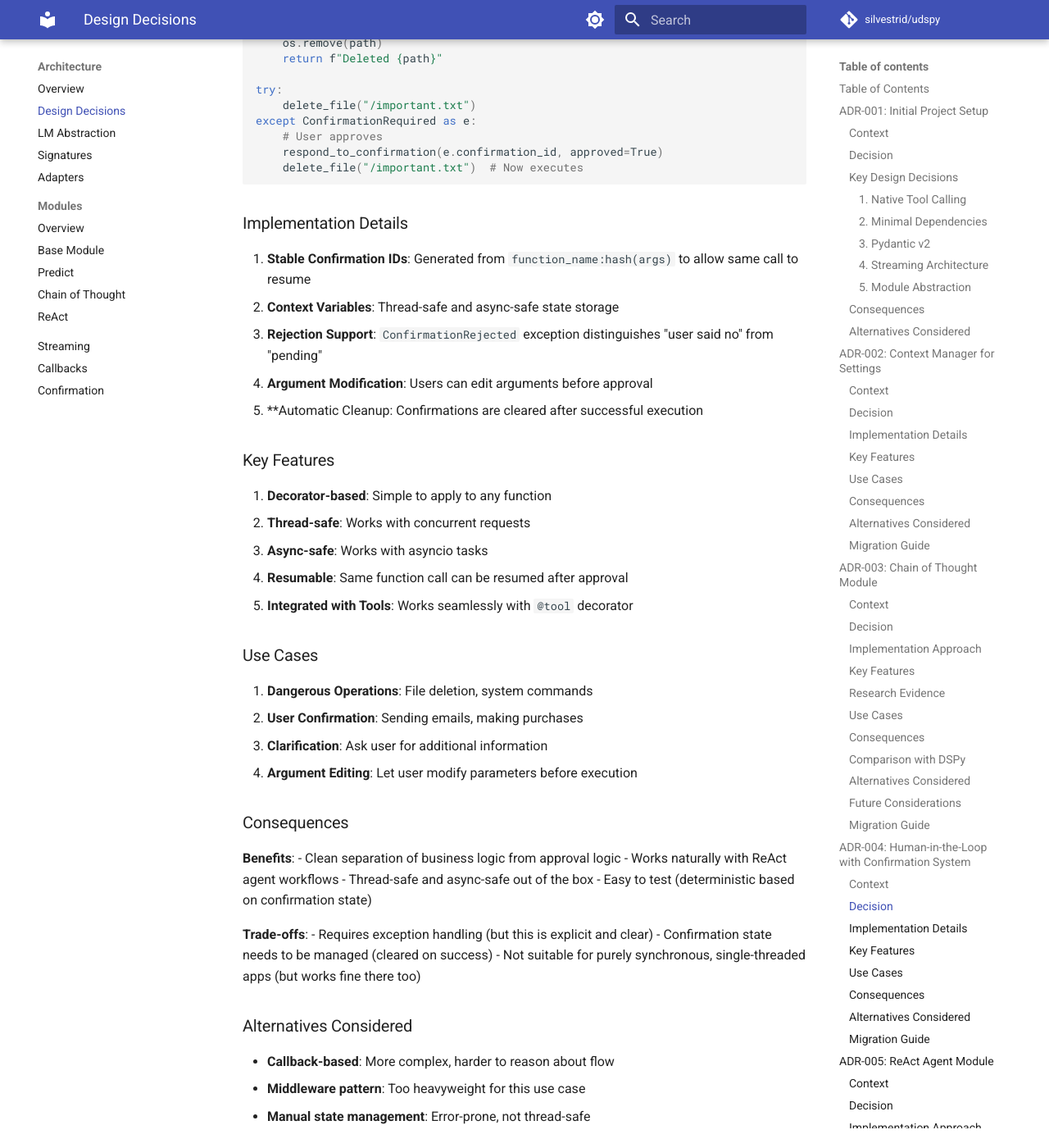
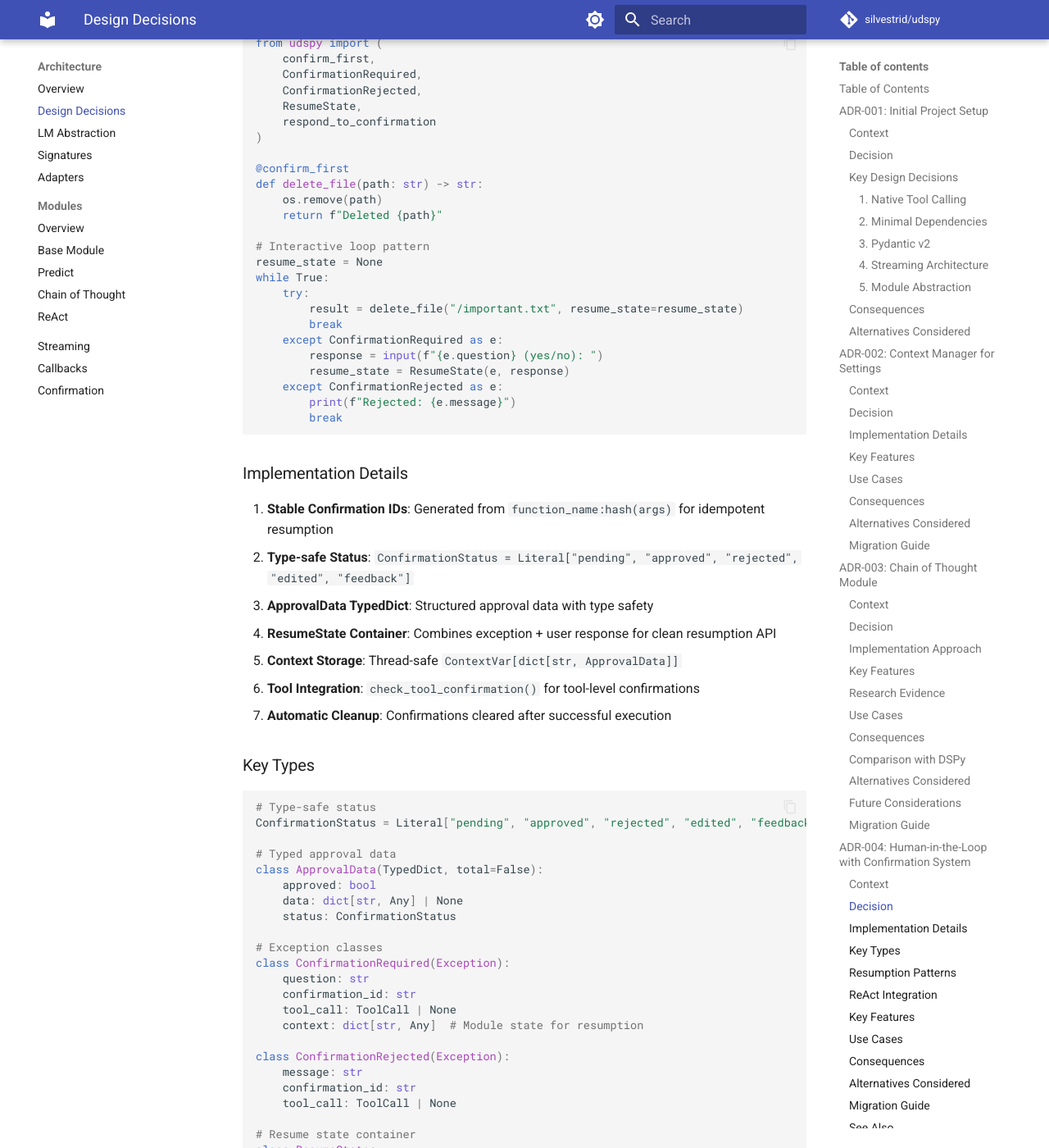
Before and after one commit to baserow/udspy, an MkDocs documentation site: the page built from docs/architecture/decisions.md, in a window 1280 px wide and 1400 px high, scrolled down 8705 px. Shown: the whole window at 82% size. Built offline with MkDocs 1.6.1 and Material for MkDocs 9.7.7, drawn with Linux system fonts in a browser that asks for light colours; comment, search, counter and statistics services are not loaded; some of the changed text lies outside the part shown.

Commit message:
docs: update ADR-004 with complete confirmation system features
Updated ADR-004 (Human-in-the-Loop with Confirmation System) to reflect
current implementation:

Added missing features:
- ResumeState class for clean resumption API
- Type-safe ConfirmationStatus Literal and ApprovalData TypedDict
- check_tool_confirmation() for tool-level confirmations
- Two resumption patterns (explicit respond vs ResumeState loop)
- ReAct integration details with trajectory enrichment

Enhanced documentation:
- Complete type definitions for all classes
- Detailed resumption patterns with code examples
- Expanded use cases (web APIs, batch processing)
- More comprehensive trade-offs section
- Additional alternatives considered
- Reference to detailed confirmation architecture doc

Marked as updated 2025-10-31 to track evolution of the feature.

🤖 Generated with [Claude Code](https://claude.com/claude-code)

Co-Authored-By: Claude <noreply@anthropic.com>

````diff
--- a/docs/architecture/decisions.md
+++ b/docs/architecture/decisions.md
@@ -360,84 +360,223 @@ Feature is additive - no migration needed.
 
 ## ADR-004: Human-in-the-Loop with Confirmation System
 
-**Date**: 2025-10-25
+**Date**: 2025-10-25 (Updated: 2025-10-31)
 
 **Status**: Accepted
 
 ### Context
 
-Many agent applications require human approval for certain actions (e.g., deleting files, sending emails, making purchases). We needed a clean way to suspend execution, ask for user input, and resume where we left off.
+Many agent applications require human approval for certain actions (e.g., deleting files, sending emails, making purchases). We needed a clean way to suspend execution, ask for user input, and resume where we left off. The system must support:
+- Multiple confirmation rounds (clarifications, edits, iterations)
+- State preservation for resumption
+- Thread-safe concurrent operations
+- Integration with ReAct agent trajectories
 
 ### Decision
 
-Implement an `@confirm_first` decorator that:
-- Suspends function execution before it runs
-- Raises `ConfirmationRequired` exception with context
-- Allows resumption with user approval/rejection/modifications
-- Uses thread-safe `contextvars` for state management
-- Generates stable confirmation IDs based on function + arguments
+Implement exception-based confirmation system with:
+- **Exceptions for control flow**: `ConfirmationRequired`, `ConfirmationRejected`
+- **@confirm_first decorator**: Wraps functions to require confirmation
+- **ResumeState**: Container for resuming execution after confirmation
+- **Type-safe status tracking**: Literal types for compile-time validation
+- **Thread-safe context**: Uses `contextvars` for isolated state
 
 ```python
-from udspy import confirm_first, ConfirmationRequired, respond_to_confirmation
+from udspy import (
+    confirm_first,
+    ConfirmationRequired,
+    ConfirmationRejected,
+    ResumeState,
+    respond_to_confirmation
+)
 
 @confirm_first
 def delete_file(path: str) -> str:
     os.remove(path)
     return f"Deleted {path}"
 
-try:
-    delete_file("/important.txt")
-except ConfirmationRequired as e:
-    # User approves
-    respond_to_confirmation(e.confirmation_id, approved=True)
-    delete_file("/important.txt")  # Now executes
+# Interactive loop pattern
+resume_state = None
+while True:
+    try:
+        result = delete_file("/important.txt", resume_state=resume_state)
+        break
+    except ConfirmationRequired as e:
+        response = input(f"{e.question} (yes/no): ")
+        resume_state = ResumeState(e, response)
+    except ConfirmationRejected as e:
+        print(f"Rejected: {e.message}")
+        break
 ```
 
 ### Implementation Details
 
-1. **Stable Confirmation IDs**: Generated from `function_name:hash(args)` to allow same call to resume
-2. **Context Variables**: Thread-safe and async-safe state storage
-3. **Rejection Support**: `ConfirmationRejected` exception distinguishes "user said no" from "pending"
-4. **Argument Modification**: Users can edit arguments before approval
-5. **Automatic Cleanup: Confirmations are cleared after successful execution
+1. **Stable Confirmation IDs**: Generated from `function_name:hash(args)` for idempotent resumption
+2. **Type-safe Status**: `ConfirmationStatus = Literal["pending", "approved", "rejected", "edited", "feedback"]`
+3. **ApprovalData TypedDict**: Structured approval data with type safety
+4. **ResumeState Container**: Combines exception + user response for clean resumption API
+5. **Context Storage**: Thread-safe `ContextVar[dict[str, ApprovalData]]`
+6. **Tool Integration**: `check_tool_confirmation()` for tool-level confirmations
+7. **Automatic Cleanup**: Confirmations cleared after successful execution
+
+### Key Types
+
+```python
+# Type-safe status
+ConfirmationStatus = Literal["pending", "approved", "rejected", "edited", "feedback"]
+
+# Typed approval data
+class ApprovalData(TypedDict, total=False):
+    approved: bool
+    data: dict[str, Any] | None
+    status: ConfirmationStatus
+
+# Exception classes
+class ConfirmationRequired(Exception):
+    question: str
+    confirmation_id: str
+    tool_call: ToolCall | None
+    context: dict[str, Any]  # Module state for resumption
+
+class ConfirmationRejected(Exception):
+    message: str
+    confirmation_id: str
+    tool_call: ToolCall | None
+
+# Resume state container
+class ResumeState:
+    exception: ConfirmationRequired
+    user_response: str
+    confirmation_id: str  # Property
+    question: str  # Property
+    tool_call: ToolCall | None  # Property
+    context: dict[str, Any]  # Property
+```
+
+### Resumption Patterns
+
+**Pattern 1: Explicit respond_to_confirmation()**
+```python
+try:
+    delete_file("/data")
+except ConfirmationRequired as e:
+    respond_to_confirmation(e.confirmation_id, approved=True)
+    delete_file("/data")  # Resumes
+```
+
+**Pattern 2: ResumeState loop (recommended)**
+```python
+resume_state = None
+while True:
+    try:
+        result = agent(question="Task", resume_state=resume_state)
+        break
+    except ConfirmationRequired as e:
+        response = get_user_input(e.question)
+        resume_state = ResumeState(e, response)
+```
+
+### ReAct Integration
+
+ReAct automatically catches `ConfirmationRequired` and adds execution state:
+
+```python
+try:
+    result = await tool.acall(**tool_args)
+except ConfirmationRequired as e:
+    # ReAct enriches context with trajectory state
+    e.context = {
+        "trajectory": trajectory.copy(),
+        "iteration": idx,
+        "input_args": input_args.copy(),
+    }
+    if e.tool_call and tool_call_id:
+        e.tool_call.call_id = tool_call_id
+    raise  # Re-raise for caller
+```
+
+This enables resuming from exact point in trajectory.
 
 ### Key Features
 
-1. **Decorator-based**: Simple to apply to any function
-2. **Thread-safe**: Works with concurrent requests
-3. **Async-safe**: Works with asyncio tasks
-4. **Resumable**: Same function call can be resumed after approval
-5. **Integrated with Tools**: Works seamlessly with `@tool` decorator
+1. **Exception-based control**: Natural suspension of call stack
+2. **ResumeState container**: Clean API for resumption with user response
+3. **Type-safe**: Literal types and TypedDict for status tracking
+4. **Thread-safe**: `ContextVar` isolation per thread/task
+5. **Async-safe**: Works with asyncio concurrent operations
+6. **Module integration**: Modules can save/restore state in exception context
+7. **Tool confirmations**: `check_tool_confirmation()` for tool-level checks
+8. **Argument editing**: Users can modify arguments before approval
 
 ### Use Cases
 
-1. **Dangerous Operations**: File deletion, system commands
-2. **User Confirmation**: Sending emails, making purchases
-3. **Clarification**: Ask user for additional information
-4. **Argument Editing**: Let user modify parameters before execution
+1. **Dangerous operations**: File deletion, system commands, database changes
+2. **User confirmation**: Sending emails, making purchases, API calls
+3. **Clarification loops**: Ask user for additional information
+4. **Argument editing**: Let user modify parameters before execution
+5. **Multi-step workflows**: Multiple confirmation rounds in agent execution
+6. **Web APIs**: Save state in session, resume later
+7. **Batch processing**: Auto-approve low-risk, human review high-risk
 
 ### Consequences
 
 **Benefits**:
 - Clean separation of business logic from approval logic
-- Works naturally with ReAct agent workflows
+- Works naturally with ReAct agent trajectories
 - Thread-safe and async-safe out of the box
 - Easy to test (deterministic based on confirmation state)
+- Type-safe with Literal types and TypedDict
+- ResumeState provides clean resumption API
+- Supports multiple confirmation rounds
+- State preservation enables complex workflows
 
 **Trade-offs**:
-- Requires exception handling (but this is explicit and clear)
-- Confirmation state needs to be managed (cleared on success)
-- Not suitable for purely synchronous, single-threaded apps (but works fine there too)
+- Requires exception handling (explicit and clear)
+- Confirmation state is per-process (doesn't persist across restarts)
+- Hash-based IDs could collide (extremely rare)
+- Learning curve for exception-based control flow
+- Must manage confirmation rounds to prevent infinite loops
 
 ### Alternatives Considered
 
 - **Callback-based**: More complex, harder to reason about flow
+- **Async/await pattern**: Breaks with mixed sync/async code
+- **Return sentinel values**: Ambiguous, requires checking every return
+- **Async generators with yield**: Breaks module composability
 - **Middleware pattern**: Too heavyweight for this use case
-- **Manual state management**: Error-prone, not thread-safe
+- **Global registry**: Testing difficulties, not thread-safe
+- **Manual state management**: Error-prone, inconsistent
 
 ### Migration Guide
 
 Feature is additive - no migration needed.
+
+**Basic usage**:
+```python
+@confirm_first
+def dangerous_op():
+    ...
+```
+
+**Recommended pattern**:
+```python
+from udspy import ResumeState
+
+resume_state = None
+while True:
+    try:
+        result = agent(question="...", resume_state=resume_state)
+        break
+    except ConfirmationRequired as e:
+        response = input(f"{e.question}: ")
+        resume_state = ResumeState(e, response)
+```
+
+### See Also
+
+- [Confirmation Architecture](confirmation.md) - Detailed architecture and patterns
+- [Confirmation API](../api/confirmation.md) - API documentation
+- [ReAct Module](modules/react.md) - Integration with agents
 
 ---
 
````
